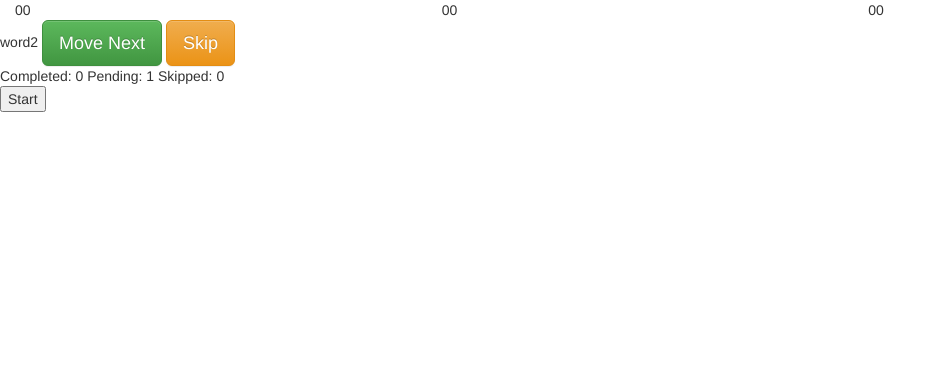
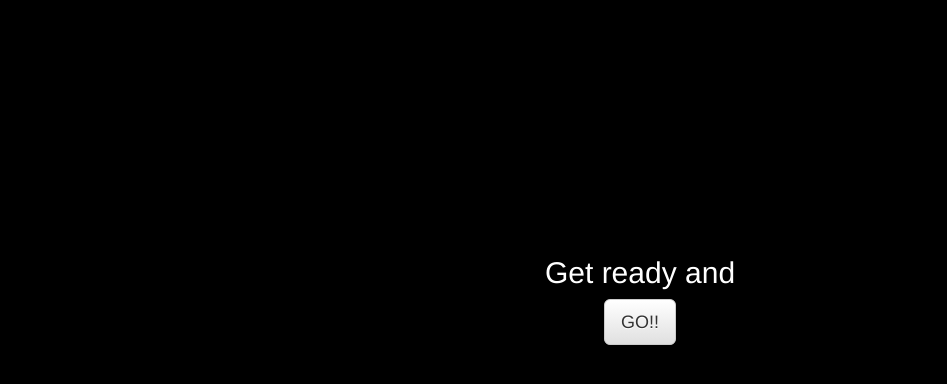
Before and after one commit to atwayne/guesswhat, a plain HTML site: page guesswhat.html in a window 1280 px wide. Shown: the whole page, without its empty margins (0-947 px from the left). Drawn offline with nearby package versions, Linux system fonts and the light colour scheme.

Commit message:
adding overlay page

```diff
--- /dev/null
+++ b/app.css
@@ -0,0 +1,26 @@
+html, body {
+    height: 100%;
+    min-height: 100%;
+}
+
+body {
+    position: relative;
+}
+
+.overlay {
+    position: absolute;
+    top: 0;
+    left: 0;
+    width: 100%;
+    height: 100%;
+    z-index: 10;
+    background-color: black;
+}
+
+    .overlay div {
+        margin-top:20%;
+    }
+
+    .overlay h2 {
+        color: white;
+    }
--- a/guess.js
+++ b/guess.js
@@ -49,8 +49,9 @@ guessApp.controller('MainCtrl', function ($scope, $interval) {
     $scope.GetRandomWord();
 
     var stop;
-
+    $scope.ShowOverlay = true;
     $scope.Start = function () {
+        $scope.ShowOverlay = false;
         if (angular.isDefined(stop)) return;
         stop = $interval(function () { $scope.seconds++; }, 1000);
     };
--- a/guesswhat.html
+++ b/guesswhat.html
@@ -4,14 +4,21 @@
     <title>Guess what!</title>
     <link rel="stylesheet" href="https://maxcdn.bootstrapcdn.com/bootstrap/3.3.4/css/bootstrap.min.css">
     <link rel="stylesheet" href="https://maxcdn.bootstrapcdn.com/bootstrap/3.3.4/css/bootstrap-theme.min.css">
+    <link rel="stylesheet" href="app.css">
 
     <script src="https://ajax.googleapis.com/ajax/libs/angularjs/1.3.14/angular.min.js"></script>
     <script src="https://cdnjs.cloudflare.com/ajax/libs/underscore.js/1.8.2/underscore-min.js"></script>
-
     <script src="guess.js"></script>
 </head>
 <body ng-controller="MainCtrl">
+    <div class="overlay" ng-show="ShowOverlay">
+        <div class="center-block text-center">
+            <h2>Get ready and </h2>
+            <button ng-click="Start()" ng-hide="IsRunning()" class="btn btn-default  btn-lg">GO!!</button>
+        </div>
+    </div>
     <div>
+
 
         <div>
             <div class="center-block row">
@@ -33,7 +40,5 @@
         <span>Pending: {{GetPendingCount()}}</span>
         <span>Skipped: {{GetSkippedCount()}}</span>
     </div>
-    <button ng-click="Start()" ng-hide="IsRunning()">Start</button>
-    <button ng-click="Stop()" ng-show="IsRunning()">Stop</button>
 </body>
 </html>
```
